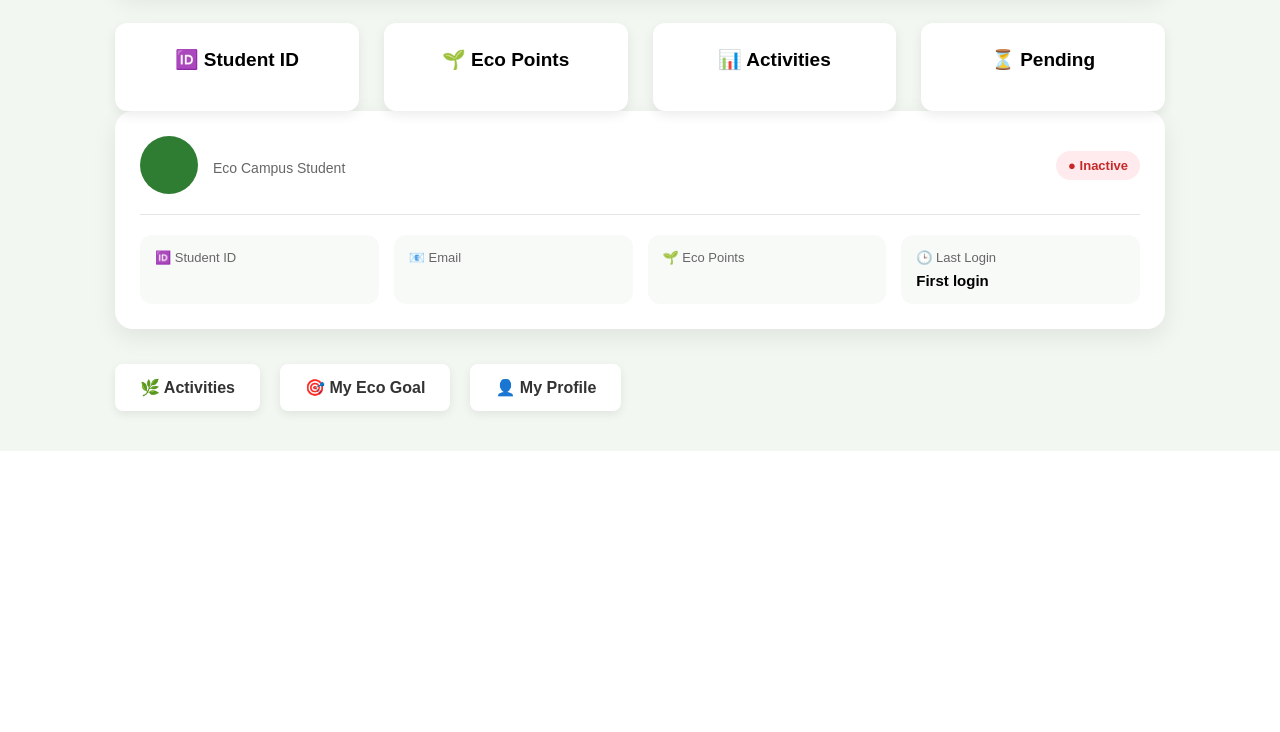
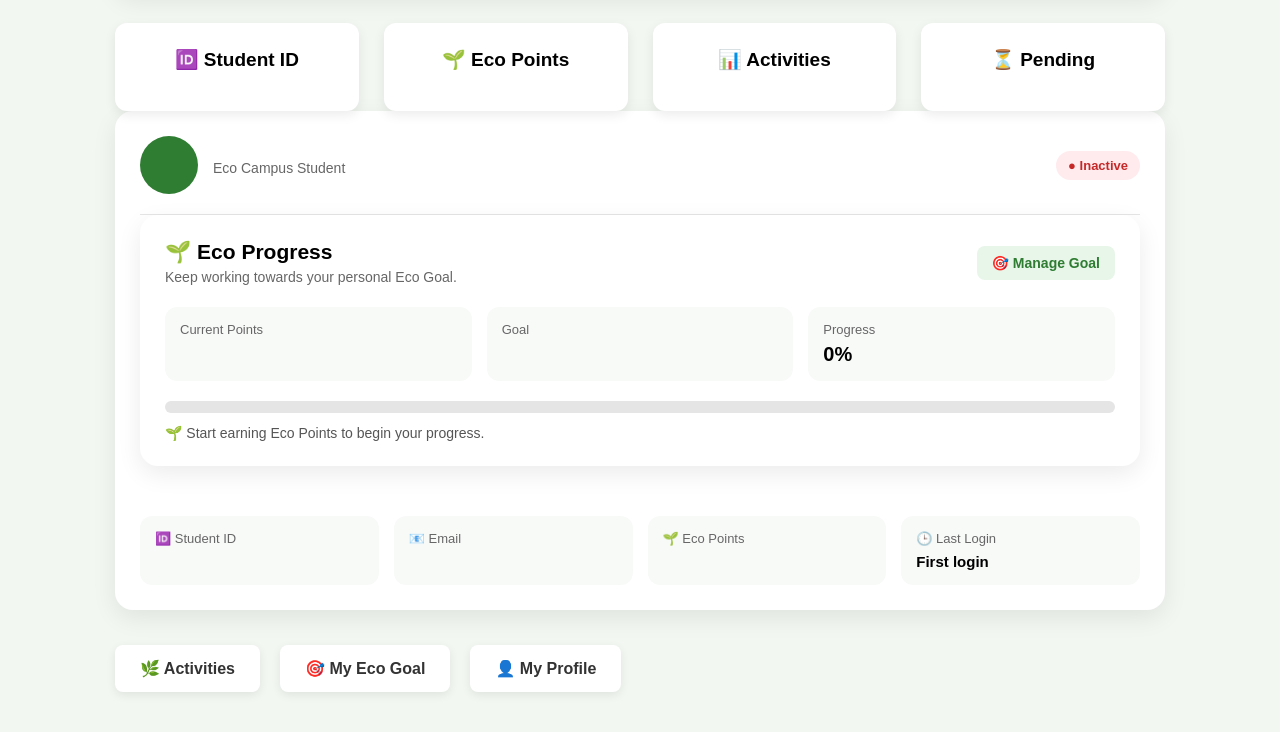
Before and after one commit to yashika-sv/Eco-Campus-Tracker, a Flask app: template templates/dashboard.html in a window 1280 px wide. Shown: the part 405-1137 px from the top of the page. Before the commit the page ends 856 px from the top, so only its background shows below. Run offline with Flask 3, Linux system fonts and the light colour scheme; the template is opened without the code that fills it, so the values that code supplies are empty.

Commit message:
Add eco progress tracker to dashboard

```diff
--- a/static/css/style.css
+++ b/static/css/style.css
@@ -837,3 +837,109 @@ body {
     }
 
 }
+
+
+/* Dashboard Eco Progress */
+
+.dashboard-progress-card {
+    margin-bottom: 30px;
+    padding: 25px;
+    background: white;
+    border-radius: 18px;
+    box-shadow: 0 8px 24px rgba(0, 0, 0, 0.08);
+}
+
+.progress-card-header {
+    display: flex;
+    justify-content: space-between;
+    align-items: center;
+    gap: 20px;
+    margin-bottom: 22px;
+}
+
+.progress-card-header h3 {
+    margin: 0 0 5px;
+    font-size: 21px;
+}
+
+.progress-card-header p {
+    margin: 0;
+    color: #666;
+    font-size: 14px;
+}
+
+.progress-goal-link {
+    padding: 9px 15px;
+    border-radius: 8px;
+    background: #e8f5e9;
+    color: #2e7d32;
+    text-decoration: none;
+    font-weight: bold;
+    font-size: 14px;
+}
+
+.progress-goal-link:hover {
+    background: #dceddc;
+}
+
+.progress-card-stats {
+    display: grid;
+    grid-template-columns: repeat(3, 1fr);
+    gap: 15px;
+    margin-bottom: 20px;
+}
+
+.progress-card-stats div {
+    padding: 15px;
+    border-radius: 12px;
+    background: #f8faf8;
+}
+
+.progress-card-stats span {
+    display: block;
+    margin-bottom: 6px;
+    color: #666;
+    font-size: 13px;
+}
+
+.progress-card-stats strong {
+    font-size: 20px;
+}
+
+.dashboard-progress-bar {
+    width: 100%;
+    height: 12px;
+    overflow: hidden;
+    border-radius: 10px;
+    background: #e5e5e5;
+}
+
+.dashboard-progress-fill {
+    width: 0%;
+    height: 100%;
+    border-radius: 10px;
+    background: #2e7d32;
+    transition: width 0.6s ease;
+}
+
+.progress-message {
+    margin: 12px 0 0;
+    color: #555;
+    font-size: 14px;
+}
+
+
+/* Mobile Eco Progress */
+
+@media (max-width: 700px) {
+
+    .progress-card-header {
+        flex-direction: column;
+        align-items: flex-start;
+    }
+
+    .progress-card-stats {
+        grid-template-columns: 1fr;
+    }
+
+}
--- a/templates/dashboard.html
+++ b/templates/dashboard.html
@@ -121,6 +121,67 @@
 
     </div>
 
+    <div class="dashboard-progress-card">
+
+    <div class="progress-card-header">
+
+        <div>
+            <h3>🌱 Eco Progress</h3>
+            <p>Keep working towards your personal Eco Goal.</p>
+        </div>
+
+        <a href="{{ url_for('eco_goal') }}" class="progress-goal-link">
+            🎯 Manage Goal
+        </a>
+
+    </div>
+
+    <div class="progress-card-stats">
+
+        <div>
+            <span>Current Points</span>
+            <strong>{{ student["eco_points"] }}</strong>
+        </div>
+
+        <div>
+            <span>Goal</span>
+            <strong>{{ student["eco_goal"] }}</strong>
+        </div>
+
+        <div>
+            <span>Progress</span>
+            <strong>
+                {% if student["eco_goal"] > 0 %}
+                    {{ [((student["eco_points"] / student["eco_goal"]) * 100)|int, 100]|min }}%
+                {% else %}
+                    0%
+                {% endif %}
+            </strong>
+        </div>
+
+    </div>
+
+    <div class="dashboard-progress-bar">
+
+        <div
+            class="dashboard-progress-fill"
+            data-progress="{% if student['eco_goal'] > 0 %}{{ [((student['eco_points'] / student['eco_goal']) * 100)|int, 100]|min }}{% else %}0{% endif %}"
+        ></div>
+
+    </div>
+
+    <p class="progress-message">
+        {% if student["eco_points"] >= student["eco_goal"] %}
+            🎉 Goal achieved! Great work!
+        {% elif student["eco_points"] > 0 %}
+            🌿 You're making progress. Keep going!
+        {% else %}
+            🌱 Start earning Eco Points to begin your progress.
+        {% endif %}
+    </p>
+
+</div>
+
     <div class="student-profile-details">
 
         <div class="profile-detail">
@@ -169,5 +230,16 @@
 
     </div>
 
+
+    <script>
+    const dashboardProgress =
+        document.querySelector(".dashboard-progress-fill");
+
+    if (dashboardProgress) {
+        const progress = dashboardProgress.dataset.progress;
+        dashboardProgress.style.width = progress + "%";
+    }
+</script>
+
 </body>
 </html>
```
